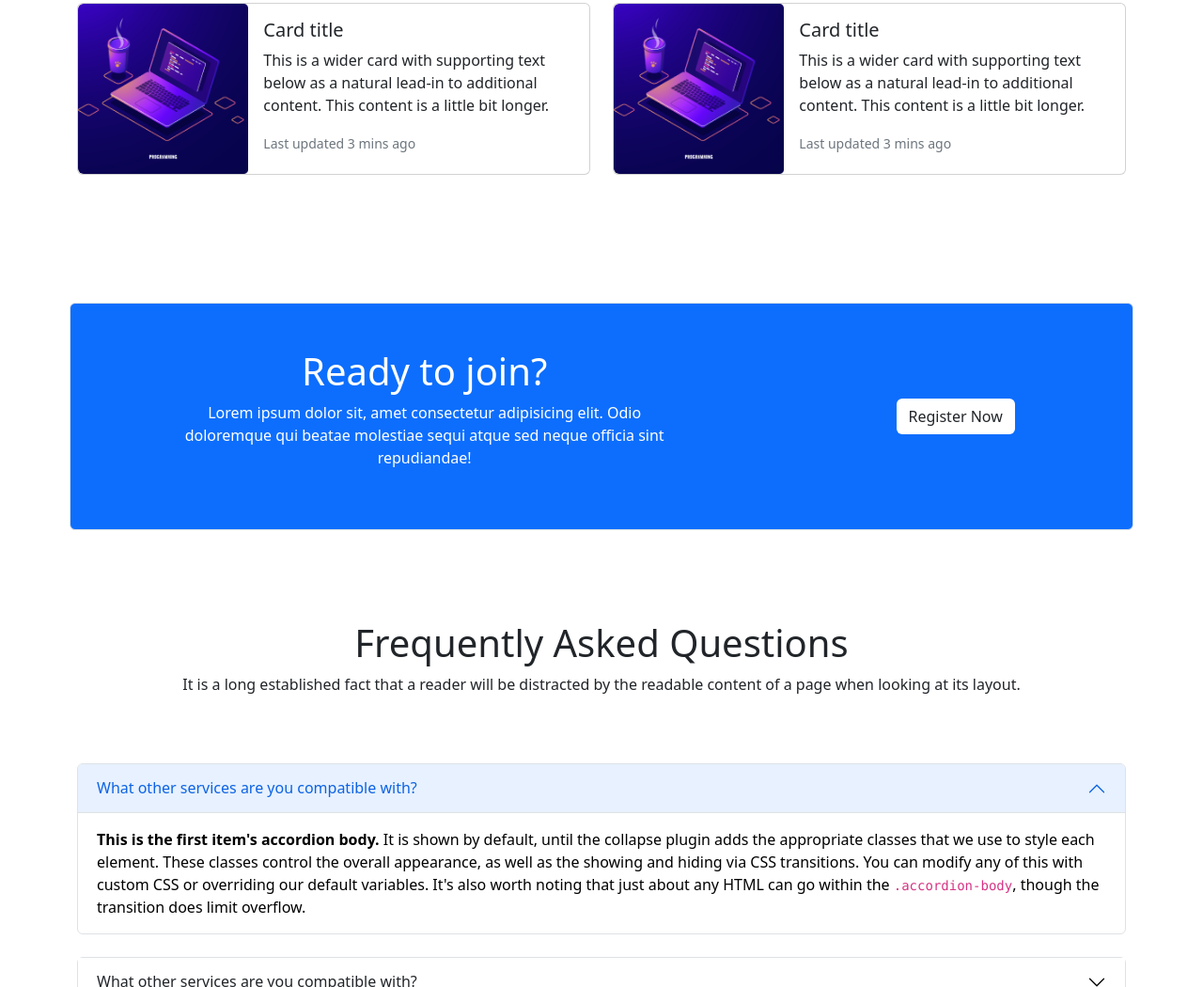
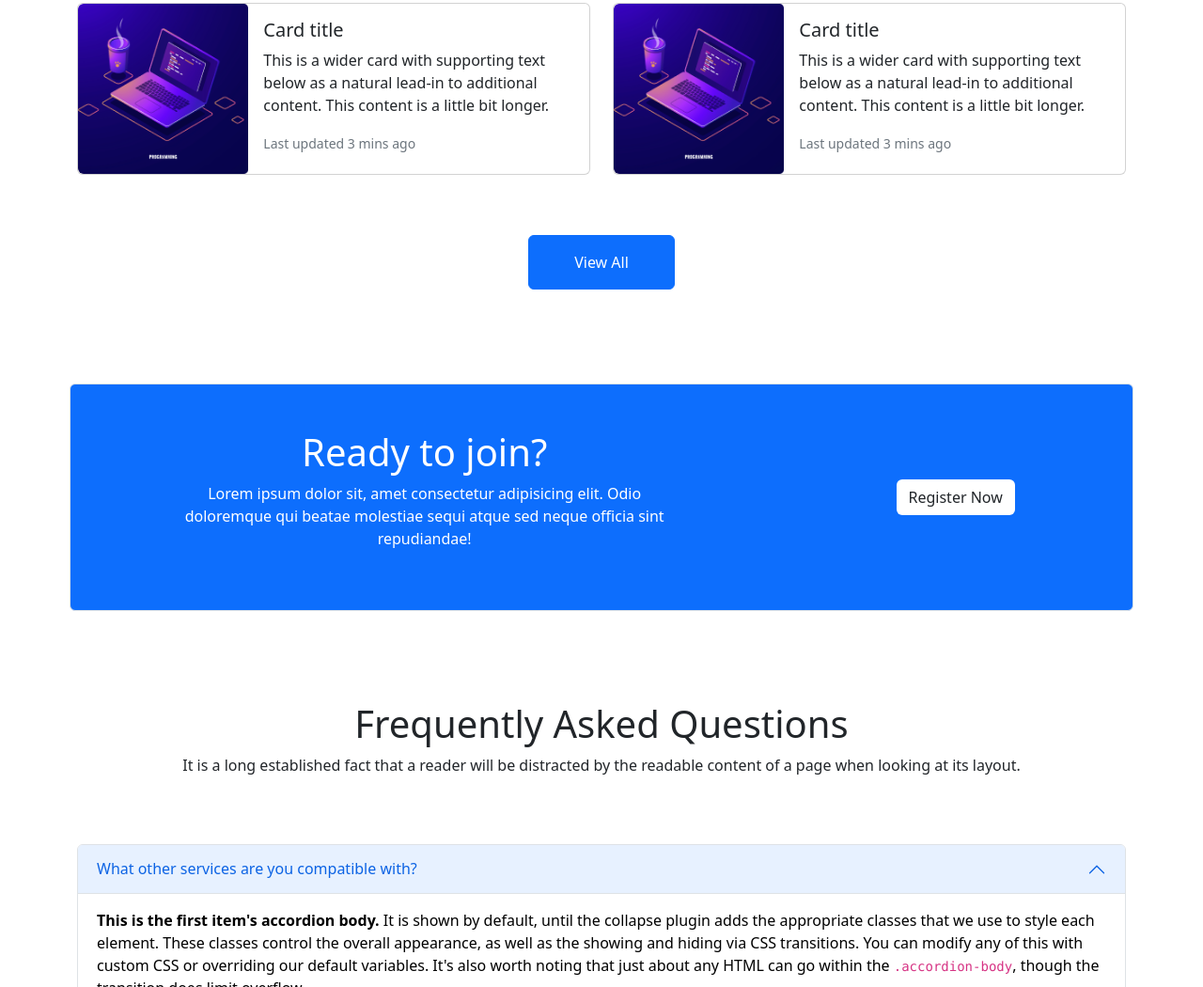
Before and after one commit to amena-hira/EDTech, a plain HTML site: page index.html in a window 1280 px wide. Shown: the part 1278-2328 px from the top of the page at 94% size. Drawn offline with nearby package versions, Linux system fonts and the light colour scheme.

Commit message:
View All Button Add

```diff
--- a/index.html
+++ b/index.html
@@ -301,9 +301,15 @@
         </div>
       </section>
 
+      <div class="text-center">
+        <div class="btn btn-primary py-3 px-5">
+            View All
+        </div>
+      </div>
+
       <!-- Ready to Join -->
-      <section class="my-5 pt-4 mx-1">
-        <div class="row d-flex align-items-center justify-content-around bg-primary border rounded my-5 py-5">
+      <section class="my-5 pt-1 mx-1">
+        <div class="row align-items-center justify-content-around bg-primary border rounded my-5 py-5">
             <div class=" col-sm-12 col-md-12 col-lg-10 w-50 text-white text-center ">
                 <h1>Ready to join?</h1>
                 <p>Lorem ipsum dolor sit, amet consectetur adipisicing elit. Odio doloremque qui beatae molestiae sequi atque sed neque officia sint repudiandae!</p>
```
